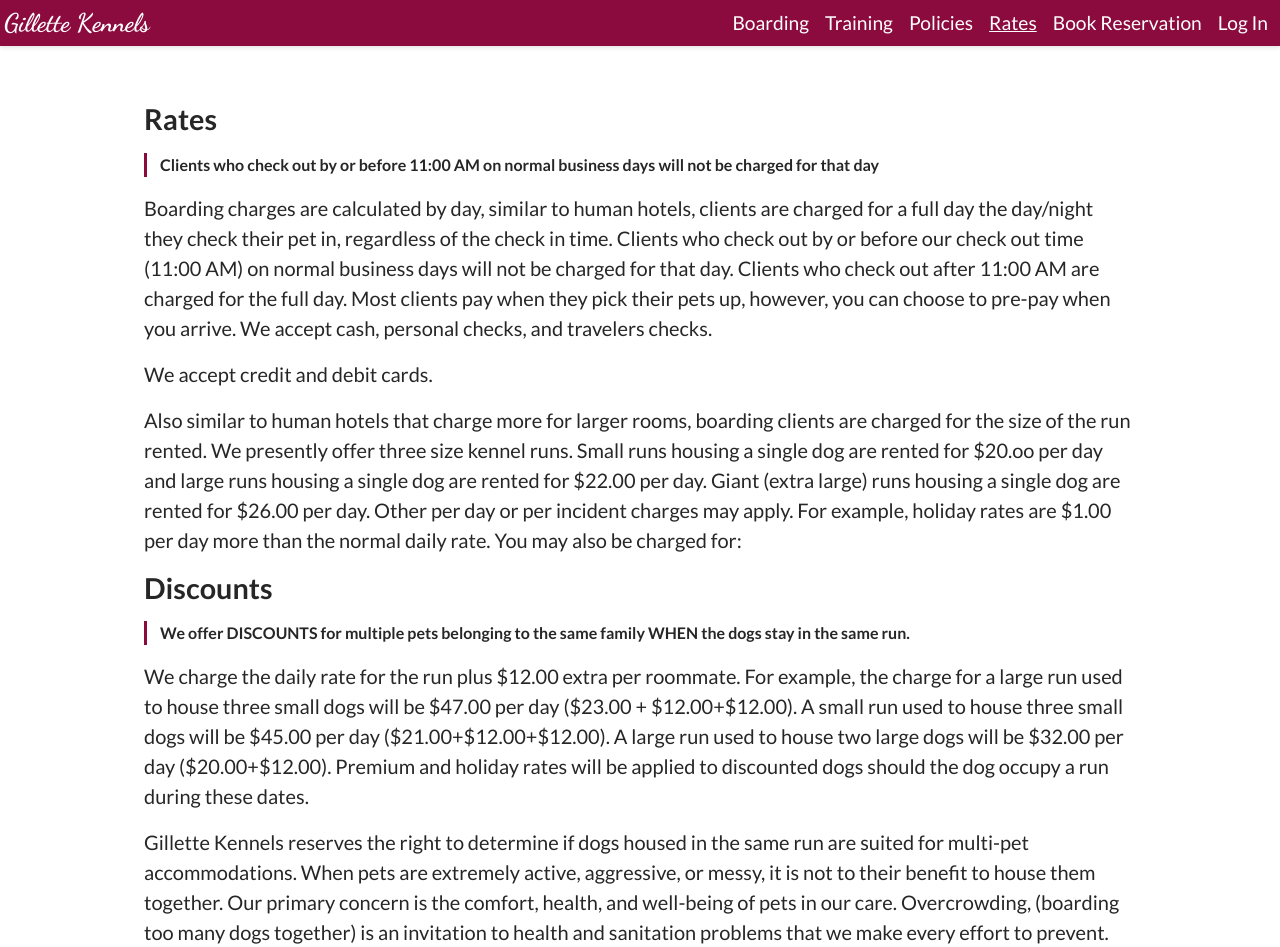
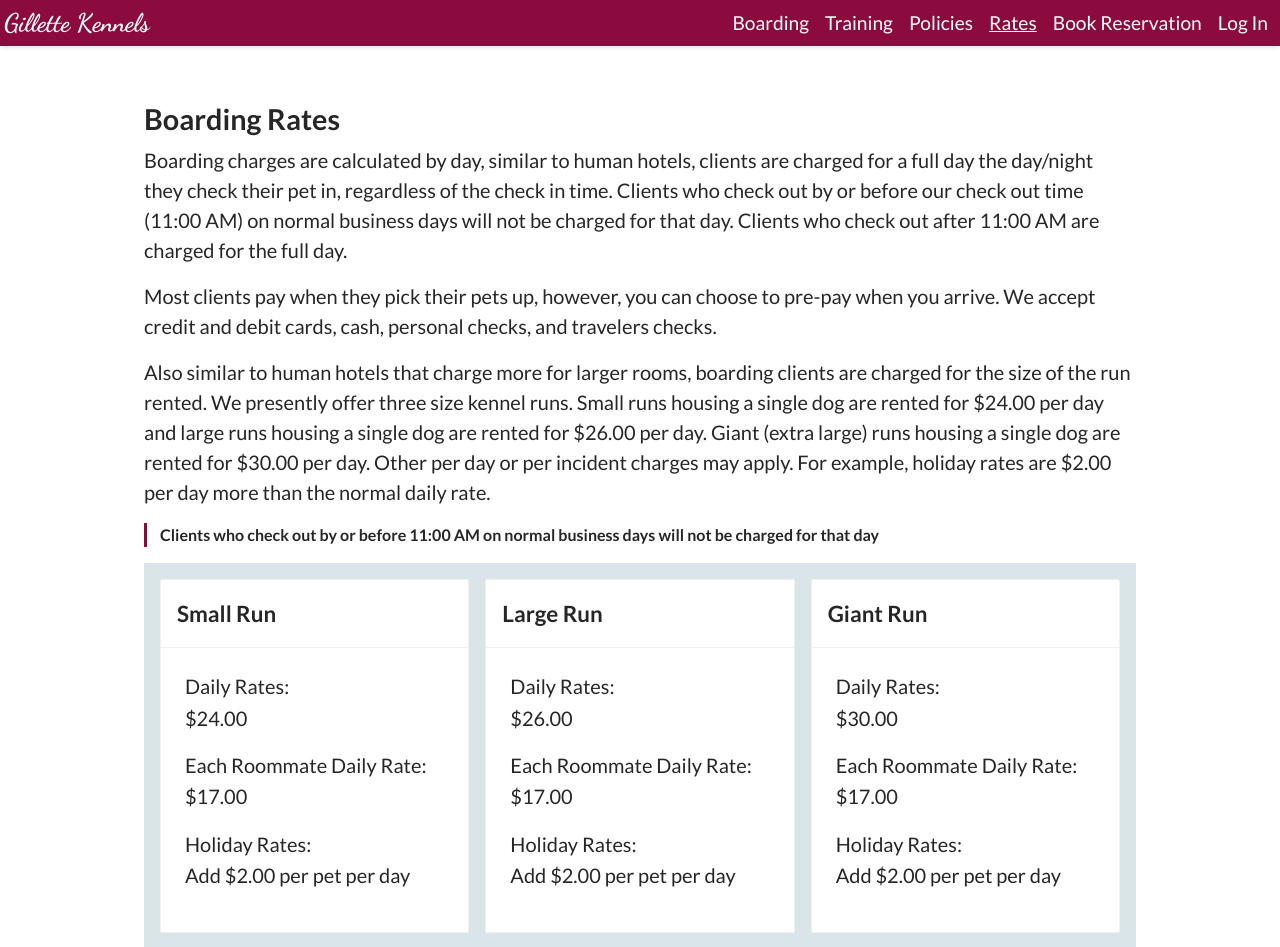
Before and after one commit to k6alvarez/kennel-nextjs-app, a Next.js app: page /rates in a window 1280 px wide. Shown: the top 947 px of the page. Built offline with nearby package versions, Linux system fonts and the light colour scheme; no server answers; the database is empty.

Commit message:
rates page

```diff
--- a/components/Boarding/BoardingHome.tsx
+++ b/components/Boarding/BoardingHome.tsx
@@ -20,6 +20,7 @@ export const FlexCards = styled.div`
 
   .ant-card {
     flex: 1;
+    white-space: nowrap;
     margin-bottom: 0;
   }
 `;
--- /dev/null
+++ b/components/Boarding/BoardingRates.tsx
@@ -0,0 +1,88 @@
+import { Card } from "antd";
+import React from "react";
+import styled from "styled-components";
+import { FlexCards } from "./BoardingHome";
+
+const Flex = styled.div`
+  display: flex;
+  justify-content: center;
+  align-items: center;
+  flex-direction: column;
+  padding: 0.5rem 1rem;
+`;
+
+export const rateHoliday = (2.0).toFixed(2);
+export const rateDogRoommate = (17.0).toFixed(2);
+export const rateSmRun = (24.0).toFixed(2);
+export const rateLglRun = (26.0).toFixed(2);
+export const rateGiantRun = (30.0).toFixed(2);
+export const rateCatCondo = (18.0).toFixed(2);
+export const rateCatRoom = (22.0).toFixed(2);
+export const rateCatRoommate = (15.0).toFixed(2);
+
+const BoardingRates = ({ catsOnly = false }) => {
+  return (
+    <FlexCards>
+      {!catsOnly && (
+        <>
+          <Card title={<h2>Small Run</h2>}>
+            <p>
+              Daily Rates: <br />${rateSmRun}
+            </p>
+            <p>
+              Each Roommate Daily Rate: <br />${rateDogRoommate}
+            </p>
+            <p>
+              Holiday Rates: <br />
+              Add ${rateHoliday} per pet per day
+            </p>
+          </Card>
+
+          <Card title={<h2>Large Run</h2>}>
+            <p>
+              Daily Rates: <br />${rateLglRun}
+            </p>
+            <p>
+              Each Roommate Daily Rate: <br />${rateDogRoommate}
+            </p>
+            <p>
+              Holiday Rates: <br />
+              Add ${rateHoliday} per pet per day
+            </p>
+          </Card>
+          <Card title={<h2>Giant Run</h2>}>
+            <p>
+              Daily Rates: <br />${rateGiantRun}
+            </p>
+            <p>
+              Each Roommate Daily Rate: <br />${rateDogRoommate}
+            </p>
+            <p>
+              Holiday Rates: <br />
+              Add ${rateHoliday} per pet per day
+            </p>
+          </Card>
+        </>
+      )}
+      <Card title={<h2>Cat Condo</h2>}>
+        <p>
+          Daily Rates: <br />${rateCatCondo}
+        </p>
+        <p>
+          Each Roommate Daily Rate: <br />${rateCatRoommate}
+        </p>
+      </Card>
+
+      <Card title={<h2>Cat Room</h2>}>
+        <p>
+          Daily Rates: <br />${rateCatRoom}
+        </p>
+        <p>
+          Each Roommate Daily Rate: <br />${rateCatRoommate}
+        </p>
+      </Card>
+    </FlexCards>
+  );
+};
+
+export default BoardingRates;
--- a/components/Training/AgilityLessons.tsx
+++ b/components/Training/AgilityLessons.tsx
@@ -1,9 +1,10 @@
 import Link from "next/link";
 import React from "react";
+import { TabContent } from "../Boarding/BoardingHome";
 
 export const AgilityLessons = () => {
   return (
-    <>
+    <TabContent>
       <p>
         Agility Training Fun for owners and dogs. Your dog will learn how to
         negotiate jumps, tunnels, and obstacles. Unlimited practice time during
@@ -20,6 +21,6 @@ export const AgilityLessons = () => {
         emailSubject={"Gillette Kennels Agility Training Contact"}
         formHint="Learn more about Agility Training using the form below."
       /> */}
-    </>
+    </TabContent>
   );
 };
--- a/components/Training/Consultations.tsx
+++ b/components/Training/Consultations.tsx
@@ -1,9 +1,10 @@
 import React from "react";
+import { TabContent } from "../Boarding/BoardingHome";
 import { BlockQuote } from "../Reservations/GuestClients/FormIntro";
 
 export const Consultations = () => {
   return (
-    <>
+    <TabContent>
       <p>
         <BlockQuote>
           Having special problems with your dog? We can help!
@@ -36,6 +37,6 @@ export const Consultations = () => {
             form below."
         showAddress={true}
       /> */}
-    </>
+    </TabContent>
   );
 };
--- a/components/Training/GroupLessons.tsx
+++ b/components/Training/GroupLessons.tsx
@@ -1,9 +1,10 @@
 import React from "react";
+import { TabContent } from "../Boarding/BoardingHome";
 import { BlockQuote } from "../Reservations/GuestClients/FormIntro";
 
 export const GroupLessons = () => {
   return (
-    <>
+    <TabContent>
       <p>
         Group training is ideal for individuals who want to save money and
         socialize their pets. Our small group size (12 dogs) enables us to give
@@ -76,6 +77,6 @@ export const GroupLessons = () => {
         control. E-collar optional.
       </p>
       <BlockQuote>Please bring dog to first class.</BlockQuote>
-    </>
+    </TabContent>
   );
 };
--- a/components/Training/PrivateLessons.tsx
+++ b/components/Training/PrivateLessons.tsx
@@ -1,11 +1,12 @@
 import Link from "next/link";
 import React from "react";
+import { TabContent } from "../Boarding/BoardingHome";
 import { BoldText } from "../Boarding/MedicalIssues";
 import { BlockQuote } from "../Reservations/GuestClients/FormIntro";
 
 export const PrivateLessons = () => {
   return (
-    <>
+    <TabContent>
       <BlockQuote>Our Best Service</BlockQuote>
       <p>
         One on one instruction provided at our training center. From puppy head
@@ -41,6 +42,6 @@ export const PrivateLessons = () => {
           <a>Contact Us</a>
         </Link>
       </p>
-    </>
+    </TabContent>
   );
 };
--- a/components/Training/TrainingHome.tsx
+++ b/components/Training/TrainingHome.tsx
@@ -1,9 +1,10 @@
 import React from "react";
+import { TabContent } from "../Boarding/BoardingHome";
 import { BlockQuote } from "../Reservations/GuestClients/FormIntro";
 
 export const TrainingHome = () => {
   return (
-    <>
+    <TabContent>
       <p>
         Kirk L. Gillette holds a M.A. in Behavioral Psychology from Western
         Michigan University, a diploma from West Virginia Canine College, and
@@ -21,6 +22,6 @@ export const TrainingHome = () => {
             return DateTime.local() < DateTime.fromISO(x.startDate);
           }}
         /> */}
-    </>
+    </TabContent>
   );
 };
--- a/pages/boarding.tsx
+++ b/pages/boarding.tsx
@@ -42,7 +42,7 @@ type Props = {
 
 export const headerHt = "47px";
 
-const TabsListWrapper = styled.div`
+export const TabsListWrapper = styled.div`
   position: relative;
 
   .ant-tabs-nav {
--- a/pages/policies.tsx
+++ b/pages/policies.tsx
@@ -36,7 +36,7 @@ const Policies: React.FC<Props> = (props) => {
     <Layout>
       <Content>
         <h1>Policies</h1>
-        <BlockQuote>
+        <BlockQuote large>
           <p>
             We strive to establish a friendly professional relationship with all
             of our clients. This relationship can only be built through
--- a/pages/rates.tsx
+++ b/pages/rates.tsx
@@ -6,6 +6,15 @@ import Layout from "../components/Layout";
 import { PostProps } from "../components/Post";
 import { Content } from "../components/ui-kit/Base";
 import { BlockQuote } from "../components/Reservations/GuestClients/FormIntro";
+import BoardingRates, {
+  rateDogRoommate,
+  rateGiantRun,
+  rateHoliday,
+  rateLglRun,
+  rateSmRun,
+} from "../components/Boarding/BoardingRates";
+import { FlexCards } from "../components/Boarding/BoardingHome";
+import { Card } from "antd";
 
 export const getStaticProps: GetStaticProps = async () => {
   const feed = await prisma.post.findMany({
@@ -31,41 +40,40 @@ const Rates: React.FC<Props> = (props) => {
   return (
     <Layout>
       <Content>
-        {/* <BoardingRates /> */}
-        {/* <HolidayRates /> */}
-
-        <h1>Rates</h1>
+        <h1>Boarding Rates</h1>
+        <p>
+          Boarding charges are calculated by day, similar to human hotels,
+          clients are charged for a full day the day/night they check their pet
+          in, regardless of the check in time. Clients who check out by or
+          before our check out time (11:00 AM) on normal business days will not
+          be charged for that day. Clients who check out after 11:00 AM are
+          charged for the full day.
+        </p>
+        <p>
+          Most clients pay when they pick their pets up, however, you can choose
+          to pre-pay when you arrive. We accept credit and debit cards, cash,
+          personal checks, and travelers checks.
+        </p>
+        <p>
+          Also similar to human hotels that charge more for larger rooms,
+          boarding clients are charged for the size of the run rented. We
+          presently offer three size kennel runs. Small runs housing a single
+          dog are rented for ${rateSmRun} per day and large runs housing a
+          single dog are rented for ${rateLglRun} per day. Giant (extra large)
+          runs housing a single dog are rented for ${rateGiantRun} per day.
+          Other per day or per incident charges may apply. For example, holiday
+          rates are ${rateHoliday} per day more than the normal daily rate.
+        </p>
         <BlockQuote>
           <p>
             Clients who check out by or before 11:00 AM on normal business days
             will not be charged for that day
           </p>
         </BlockQuote>
-        <p>
-          Boarding charges are calculated by day, similar to human hotels,
-          clients are charged for a full day the day/night they check their pet
-          in, regardless of the check in time. Clients who check out by or
-          before our check out time (11:00 AM) on normal business days will not
-          be charged for that day. Clients who check out after 11:00 AM are
-          charged for the full day. Most clients pay when they pick their pets
-          up, however, you can choose to pre-pay when you arrive. We accept
-          cash, personal checks, and travelers checks.
-        </p>
-        <p>
-          <strong>We accept credit and debit cards.</strong>
-        </p>
-        <p>
-          Also similar to human hotels that charge more for larger rooms,
-          boarding clients are charged for the size of the run rented. We
-          presently offer three size kennel runs. Small runs housing a single
-          dog are rented for $20.oo per day and large runs housing a single dog
-          are rented for $22.00 per day. Giant (extra large) runs housing a
-          single dog are rented for $26.00 per day. Other per day or per
-          incident charges may apply. For example, holiday rates are $1.00 per
-          day more than the normal daily rate. You may also be charged for:
-        </p>
+        <BoardingRates />
+        <h2>You may also be charged for:</h2>
         <ul>
-          {/* <li>
+          <li>
             <a href="http://gillettekennels.com/gk-staging/medical-issues/administering-medications/">
               special medical attention
             </a>
@@ -99,23 +107,42 @@ const Rates: React.FC<Props> = (props) => {
             <a href="http://gillettekennels.com/gk-staging/holiday-and-premium-dates/">
               holiday rates
             </a>
-            </li> */}
+          </li>
         </ul>
+        {/* <HolidayRates /> */}
+
         <h1>Discounts</h1>
-        <BlockQuote>
+        <BlockQuote large>
           <p>
-            We offer DISCOUNTS for multiple pets belonging to the same family
-            WHEN the dogs stay in the same run.
+            We offer discounts for multiple pets belonging to the same family
+            when the dogs stay in the same run.
           </p>
         </BlockQuote>
         <p>
-          We charge the daily rate for the run plus $12.00 extra per roommate.
-          For example, the charge for a large run used to house three small dogs
-          will be $47.00 per day ($23.00 + $12.00+$12.00). A small run used to
-          house three small dogs will be $45.00 per day ($21.00+$12.00+$12.00).
-          A large run used to house two large dogs will be $32.00 per day
-          ($20.00+$12.00). Premium and holiday rates will be applied to
-          discounted dogs should the dog occupy a run during these dates.
+          We charge the daily rate for the run plus ${rateDogRoommate} extra per
+          roommate. For example, the charge for a large run used to house three
+          small dogs will be $
+          {(
+            parseInt(rateLglRun) +
+            parseInt(rateDogRoommate) +
+            parseInt(rateDogRoommate)
+          ).toFixed(2)}{" "}
+          per day ($
+          {rateLglRun} + ${rateDogRoommate} + ${rateDogRoommate}). A small run
+          used to house three small dogs will be $
+          {(
+            parseInt(rateSmRun) +
+            parseInt(rateDogRoommate) +
+            parseInt(rateDogRoommate)
+          ).toFixed(2)}{" "}
+          per day ($
+          {rateSmRun} + ${rateDogRoommate} + ${rateDogRoommate}). A large run
+          used to house two large dogs will be ${" "}
+          {(parseInt(rateSmRun) + parseInt(rateDogRoommate)).toFixed(2)} per day
+          ($
+          {rateLglRun} + ${rateDogRoommate}). Premium and holiday rates will be
+          applied to discounted dogs should the dog occupy a run during these
+          dates.
         </p>
         <p>
           Gillette Kennels reserves the right to determine if dogs housed in the
--- a/pages/training.tsx
+++ b/pages/training.tsx
@@ -8,7 +8,7 @@ import { Promo } from "../components/ui-kit/Promo";
 import { Content } from "../components/ui-kit/Base";
 import { PromoTitle } from "../components/ui-kit/Promo/styles-promo";
 import { Tabs } from "antd";
-import { headerHt } from "./boarding";
+import { headerHt, TabsListWrapper } from "./boarding";
 import { TrainingHome } from "../components/Training/TrainingHome";
 import { GroupLessons } from "../components/Training/GroupLessons";
 import { PrivateLessons } from "../components/Training/PrivateLessons";
@@ -73,7 +73,7 @@ const Training: React.FC<Props> = (props) => {
           <PromoTitle>Kirk L. Gillette</PromoTitle> continues to lead,
         </span>{" "}
       </Promo>
-      <Content>
+      <TabsListWrapper>
         <Tabs
           defaultActiveKey="1"
           tabPosition="top"
@@ -83,7 +83,7 @@ const Training: React.FC<Props> = (props) => {
           }}
           items={items}
         />
-      </Content>
+      </TabsListWrapper>
     </Layout>
   );
 };
```
Lines whose indentation alone changed are shown as unchanged.
